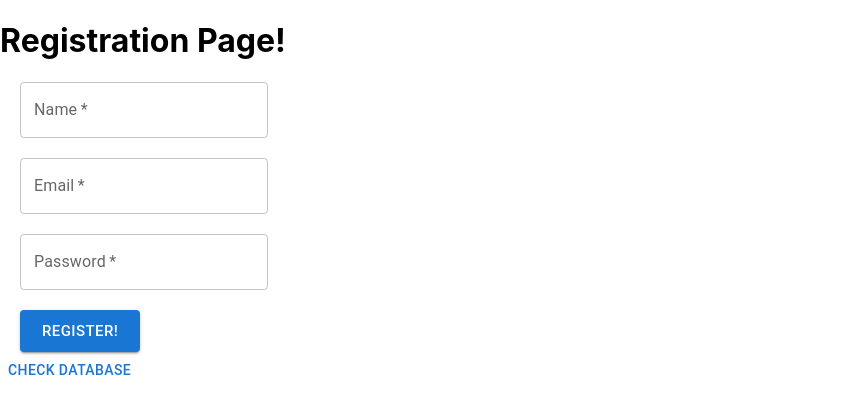
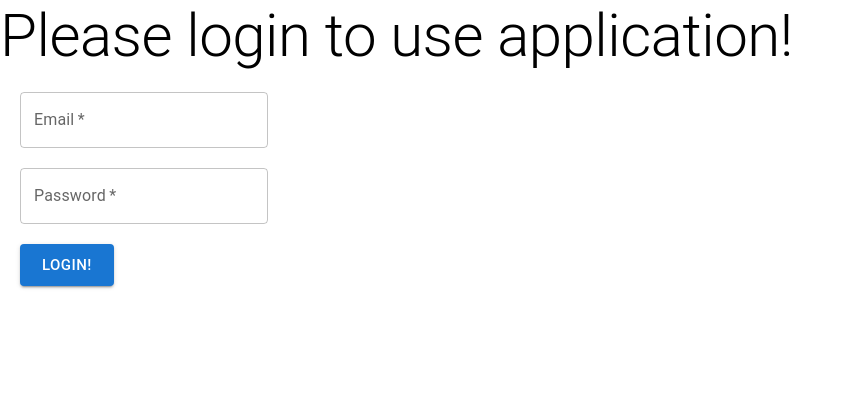
Before and after one commit to youssefrag/BabyJournal, a React (Create React App) app in the folder client/: page / in a window 1280 px wide. Shown: the top 414 px of the page, without its empty margins (0-850 px from the left). Built offline with nearby package versions, Linux system fonts and the light colour scheme.

Commit message:
reorganize source folder and initiate Login page

```diff
--- a/client/src/App.js
+++ b/client/src/components/App.js
@@ -2,14 +2,15 @@ import { Routes, Route, Navigate } from "react-router-dom"
 import { Button } from '@mui/material'
 import axios from 'axios'
 import { useNavigate } from 'react-router-dom';
-import RegistrationPage from "./components/RegistrationPage";
+import RegistrationPage from "./ui/RegistrationPage";
+import LoginPage from "./ui/LoginPage";
 
 function App() {
 
   return (
     <div className="App">
       <Routes>
-        <Route path="/" element = {<RegistrationPage />} />
+        <Route path="/" element = {<LoginPage />} />
       </Routes>
     </div>
   );
--- /dev/null
+++ b/client/src/components/ui/LoginPage.jsx
@@ -0,0 +1,60 @@
+import React from 'react'
+import {Button, TextField, Typography } from '@mui/material';
+
+export default function LoginPage() {
+  return (
+    <>
+      <Typography
+        variant='h2'
+      >
+        Please login to use application!
+      </Typography>
+      <form
+        id="registration-form"
+        noValidate
+        autoComplete="off"
+      >
+        <TextField
+          type="text"
+          label="Email"
+          name='email'
+          color="secondary"
+          required
+          // value={user.email}
+          // onChange={handleChange}
+          style={{
+            marginTop: 20,
+            marginBottom: 20,
+            marginLeft: 20,
+            display: 'block',
+          }}
+        />
+        <TextField
+          type="password"
+          label="Password"
+          name='password'
+          color="secondary"
+          required
+          // value={user.password}
+          // onChange={handleChange}
+          style={{
+            marginTop: 20,
+            marginBottom: 20,
+            marginLeft: 20,
+            display: 'block',
+          }}
+        />
+        <Button
+          variant='contained'
+          size='large'
+          // onClick={handleSubmit}
+          style={{
+            marginLeft: 20,
+          }}
+        >
+          Login!
+        </Button>
+      </form>
+    </>
+  )
+}
--- a/client/src/index.js
+++ b/client/src/index.js
@@ -2,7 +2,7 @@ import React from 'react';
 import ReactDOM from 'react-dom/client';
 import { BrowserRouter } from "react-router-dom";
 import './index.css';
-import App from './App';
+import App from './components/App';
 import reportWebVitals from './reportWebVitals';
 
 const root = ReactDOM.createRoot(document.getElementById('root'));
```
Also changed, not shown: client/src/components/LoginPage.jsx (deleted, +0 -7 lines), client/src/components/ui/RegistrationPage.jsx (renamed from client/src/components/RegistrationPage.jsx).
